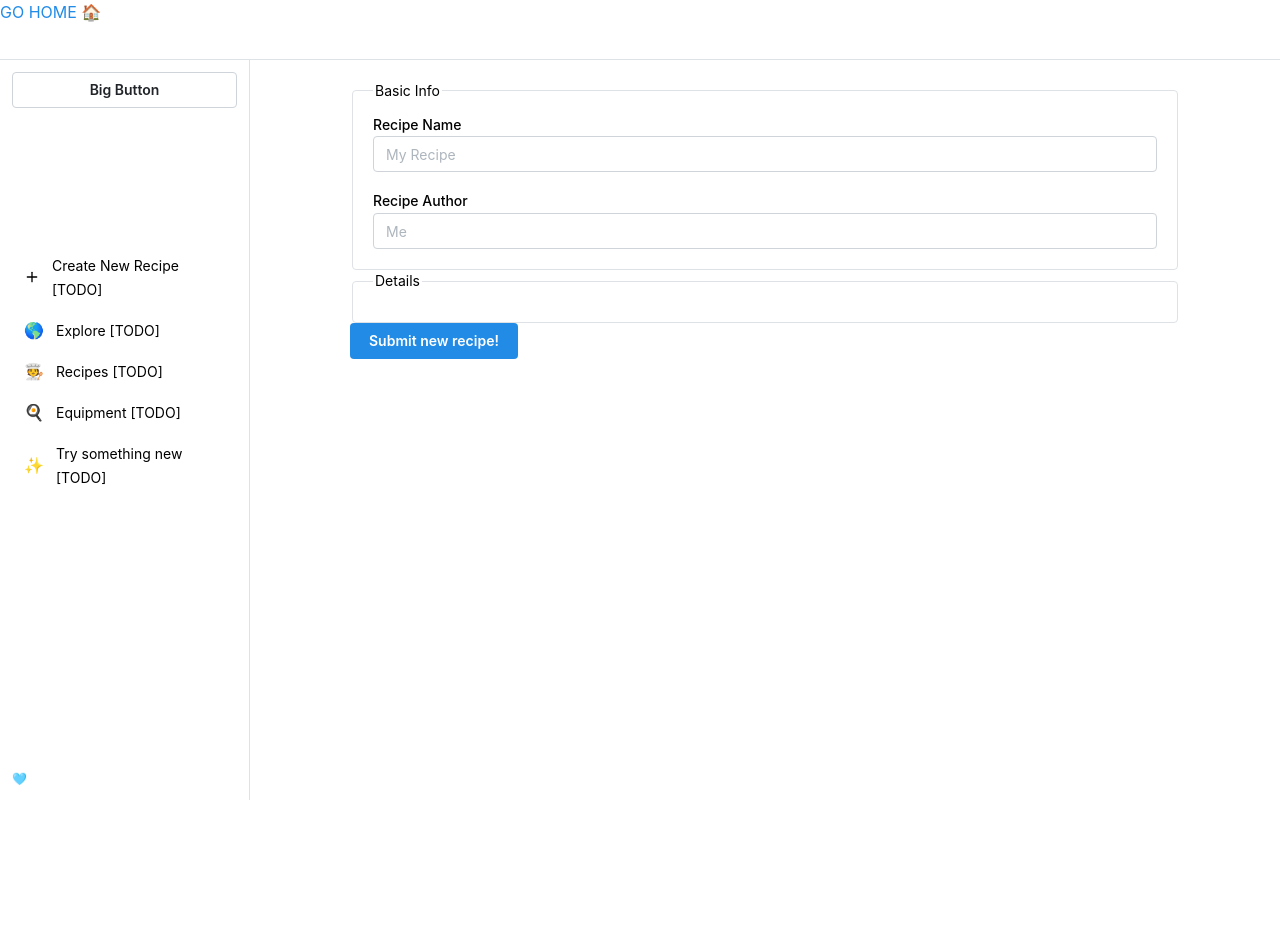
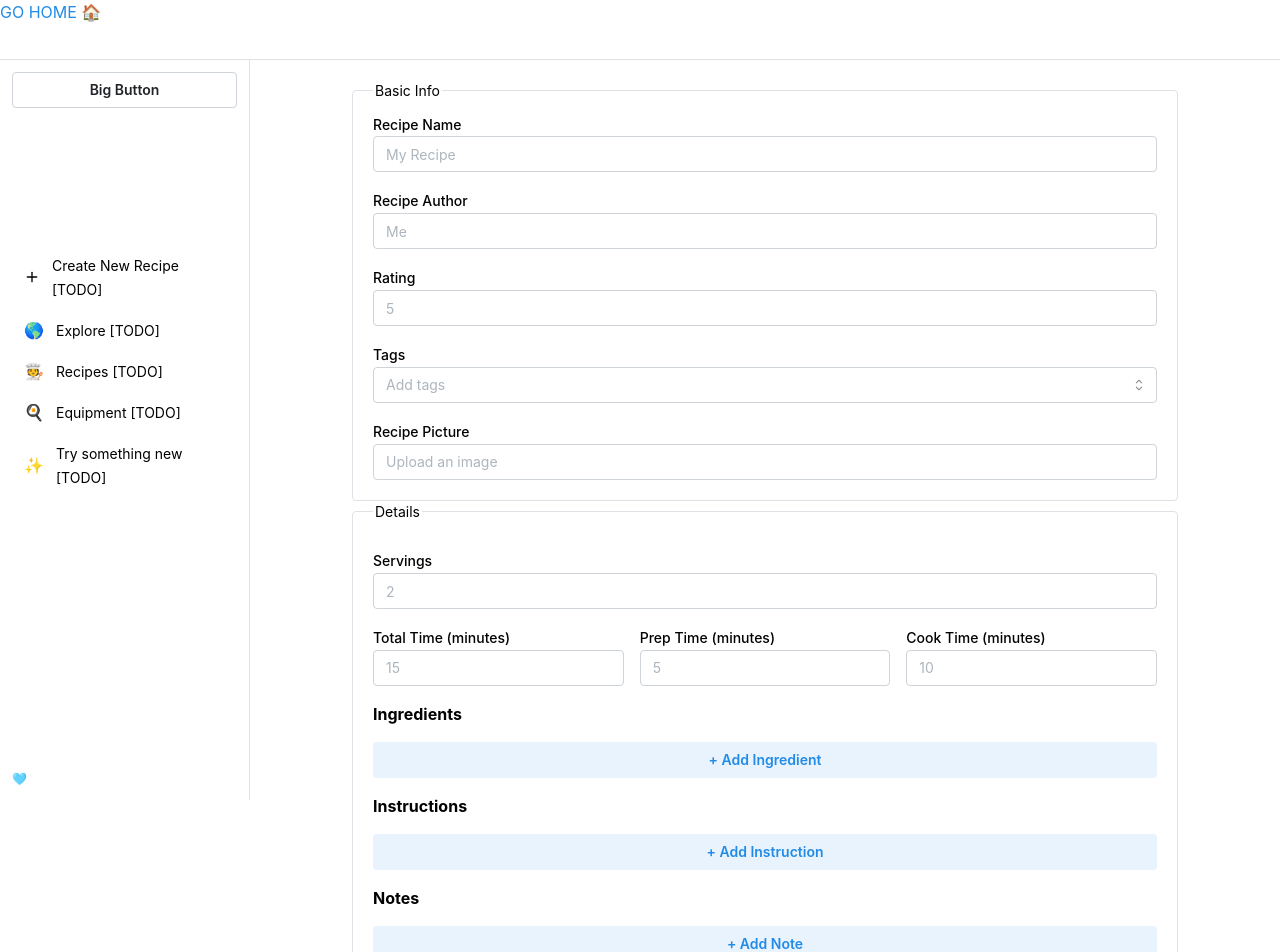
Before and after one commit to kaede4318/tabetai-version-0, a React (Vite) app in the folder frontend/: page /create in a window 1280 px wide. Shown: the top 952 px of the page. Before the commit the page ends 800 px from the top, so only its background shows below. Built offline with nearby package versions, Linux system fonts and the light colour scheme.

Commit message:
build: add CreatePage

```diff
--- a/frontend/src/pages/CreatePage.tsx
+++ b/frontend/src/pages/CreatePage.tsx
@@ -1,10 +1,18 @@
-import { useState } from "react"
+import { useState } from "react";
 import { useRecipeStore } from "../store/recipe";
-// TODO: Uncomment the two imports below when the files have been converted to .ts
-// import { Recipe } from "../../../backend/models/recipe.model.js";
-// import { RecipeDetail } from "../../../backend/models/recipeDetail.model.js";
-import { InferSchemaType } from "mongoose";
-import { Anchor, Box, Button, Fieldset, FileInput, Group, MultiSelect, NumberInput, Stack, TextInput, Title } from "@mantine/core";
+import {
+  Anchor,
+  Box,
+  Button,
+  Fieldset,
+  FileInput,
+  Group,
+  MultiSelect,
+  NumberInput,
+  Stack,
+  TextInput,
+  Title,
+} from "@mantine/core";
 
 const emptyRecipe = {
   name: "",
@@ -12,58 +20,239 @@ const emptyRecipe = {
   rating: null,
   image: "",
   tags: [],
-    detailId: null
+  detailId: null,
 };
 
 const emptyRecipeDetail = {
   servings: null,
-    cookingTime: {},
+  cookingTime: { total: null, prep: null, cook: null },
   ingredients: [],
   equipment: [],
   instructions: [],
   notes: [],
-    link: ""
+  link: "",
 };
 
-// TODO: Convert backend to Typescript as well.
-// type RecipeDoc = InferSchemaType<typeof Recipe.schema>;
-
 const CreatePage: React.FC = () => {
-    let [newRecipe, setNewRecipe] = useState<any>(emptyRecipe); // change type from any?
+  const [newRecipe, setNewRecipe] = useState<any>(emptyRecipe);
+  const [newRecipeDetail, setNewRecipeDetail] = useState<any>(emptyRecipeDetail);
 
   const { createRecipe } = useRecipeStore();
 
   const handleAddRecipe = async () => {
-        let { success, message } = await createRecipe(newRecipe);
+    const newRecipeData = {
+      recipeData: newRecipe,
+      detailedRecipeData: newRecipeDetail,
+    };
 
-        // IGNORE FOR NOW: add status toast here
+    const { success, message } = await createRecipe(newRecipeData);
+    console.log(success)
+    console.log(message)
+    // IGNORE FOR NOW: Add status toast here
+    if (success) {
+      setNewRecipe(emptyRecipe);
+      setNewRecipeDetail(emptyRecipeDetail);
+    } else {
+      console.error(message);
+    }
+  };
 
-        setNewRecipe(emptyRecipe);
+  const handleIngredientChange = (index: number, value: string) => {
+    const updatedIngredients = [...newRecipeDetail.ingredients];
+    updatedIngredients[index] = { ingredient: value };
+    setNewRecipeDetail({ ...newRecipeDetail, ingredients: updatedIngredients });
+  };
+
+  const addNewIngredient = () => {
+    setNewRecipeDetail({
+      ...newRecipeDetail,
+      ingredients: [...newRecipeDetail.ingredients, { ingredient: "" }],
+    });
+  };
+
+  const handleInstructionChange = (index: number, value: string) => {
+    const updatedInstructions = [...newRecipeDetail.instructions];
+    updatedInstructions[index] = { instruction: value };
+    setNewRecipeDetail({ ...newRecipeDetail, instructions: updatedInstructions });
+  };
+
+  const addNewInstruction = () => {
+    setNewRecipeDetail({
+      ...newRecipeDetail,
+      instructions: [...newRecipeDetail.instructions, { instruction: "" }],
+    });
+  };
+
+  const handleNoteChange = (index: number, value: string) => {
+    const updatedNotes = [...newRecipeDetail.notes];
+    updatedNotes[index] = { note: value };
+    setNewRecipeDetail({ ...newRecipeDetail, notes: updatedNotes });
+  };
+
+  const addNewNote = () => {
+    setNewRecipeDetail({
+      ...newRecipeDetail,
+      notes: [...newRecipeDetail.notes, { note: "" }],
+    });
   };
 
   return (
     <Box>
       <Fieldset legend="Basic Info">
-                <TextInput label="Recipe Name" placeholder="My Recipe" />
-                <TextInput label="Recipe Author" placeholder="Me" mt="md" />
-                {/* number of servings input component */}
-                {/* Cook time input, need: total, prep, cook component */}
-                {/* tags input component */}
-                {/* recipe picture input component, accept photo file types only */}
+        <TextInput
+          label="Recipe Name"
+          placeholder="My Recipe"
+          value={newRecipe.name}
+          onChange={(e) =>
+            setNewRecipe({ ...newRecipe, name: e.currentTarget.value })
+          }
+        />
+        <TextInput
+          label="Recipe Author"
+          placeholder="Me"
+          mt="md"
+          value={newRecipe.author}
+          onChange={(e) =>
+            setNewRecipe({ ...newRecipe, author: e.currentTarget.value })
+          }
+        />
+        <NumberInput
+          label="Rating"
+          placeholder="5"
+          mt="md"
+          value={newRecipe.rating}
+          onChange={(value) =>
+            setNewRecipe({ ...newRecipe, rating: value })
+          }
+          min={0}
+          max={5}
+        />
+        <MultiSelect
+          label="Tags"
+          placeholder="Add tags"
+          mt="md"
+          data={["Mexican", "Easy", "Chicken"]}
+          value={newRecipe.tags.map((tag: any) => tag.tag)}
+          onChange={(value) =>
+            setNewRecipe({ ...newRecipe, tags: value.map((tag) => ({ tag })) })
+          }
+          searchable
+        //   creatable
+        //   getCreateLabel={(query) => `+ Create "${query}"`}
+        //   onCreate={(query) => query}
+        />
+        <FileInput
+          label="Recipe Picture"
+          placeholder="Upload an image"
+          mt="md"
+          accept="image/*"
+          onChange={(file) => setNewRecipe({ ...newRecipe, image: file })}
+        />
       </Fieldset>
 
       <Fieldset legend="Details">
-                {/* Recipe ingredient list:text input for ingredients, which is a string. IMPORTANT: use one TextInput component per ingredient, and allow user to create a new TextInput for each new ingredient. Collect all ingredients into a list. */}
-                {/* Recipe method: Do the same as above but for recipe steps. Also include an optional section to add one or more images per step. */}
-                {/* Note section: Lastly, do the same as the previous two but for any additional notes. */}
+        <NumberInput
+          label="Servings"
+          placeholder="2"
+          mt="md"
+          value={newRecipeDetail.servings}
+          onChange={(value) =>
+            setNewRecipeDetail({ ...newRecipeDetail, servings: value })
+          }
+        />
+        <Group mt="md" grow>
+          <NumberInput
+            label="Total Time (minutes)"
+            placeholder="15"
+            value={newRecipeDetail.cookingTime.total}
+            onChange={(value) =>
+              setNewRecipeDetail({
+                ...newRecipeDetail,
+                cookingTime: { ...newRecipeDetail.cookingTime, total: value },
+              })
+            }
+          />
+          <NumberInput
+            label="Prep Time (minutes)"
+            placeholder="5"
+            value={newRecipeDetail.cookingTime.prep}
+            onChange={(value) =>
+              setNewRecipeDetail({
+                ...newRecipeDetail,
+                cookingTime: { ...newRecipeDetail.cookingTime, prep: value },
+              })
+            }
+          />
+          <NumberInput
+            label="Cook Time (minutes)"
+            placeholder="10"
+            value={newRecipeDetail.cookingTime.cook}
+            onChange={(value) =>
+              setNewRecipeDetail({
+                ...newRecipeDetail,
+                cookingTime: { ...newRecipeDetail.cookingTime, cook: value },
+              })
+            }
+          />
+        </Group>
+
+        <Stack mt="md">
+          <Title order={5}>Ingredients</Title>
+          {newRecipeDetail.ingredients.map((ingredient: any, index: number) => (
+            <TextInput
+              key={index}
+              placeholder="Ingredient"
+              value={ingredient.ingredient.name}
+              onChange={(e) =>
+                handleIngredientChange(index, e.currentTarget.value)
+              }
+            />
+          ))}
+          <Button variant="light" onClick={addNewIngredient}>
+            + Add Ingredient
+          </Button>
+        </Stack>
+
+        <Stack mt="md">
+          <Title order={5}>Instructions</Title>
+          {newRecipeDetail.instructions.map((instruction: any, index: number) => (
+            <TextInput
+              key={index}
+              placeholder="Instruction"
+              value={instruction.instruction}
+              onChange={(e) =>
+                handleInstructionChange(index, e.currentTarget.value)
+              }
+            />
+          ))}
+          <Button variant="light" onClick={addNewInstruction}>
+            + Add Instruction
+          </Button>
+        </Stack>
+
+        <Stack mt="md">
+          <Title order={5}>Notes</Title>
+          {newRecipeDetail.notes.map((note: any, index: number) => (
+            <TextInput
+              key={index}
+              placeholder="Note"
+              value={note.note}
+              onChange={(e) =>
+                handleNoteChange(index, e.currentTarget.value)
+              }
+            />
+          ))}
+          <Button variant="light" onClick={addNewNote}>
+            + Add Note
+          </Button>
+        </Stack>
       </Fieldset>
-        <Button
-            onClick={handleAddRecipe}
-        >
+
+      <Button mt="md" onClick={handleAddRecipe}>
         Submit new recipe!
       </Button>
     </Box>
   );
-}
+};
 
-export default CreatePage
+export default CreatePage;
```
Lines whose indentation alone changed are shown as unchanged.
